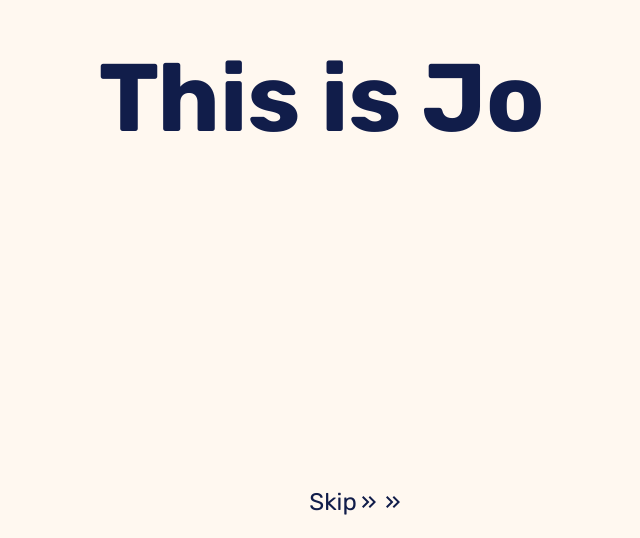
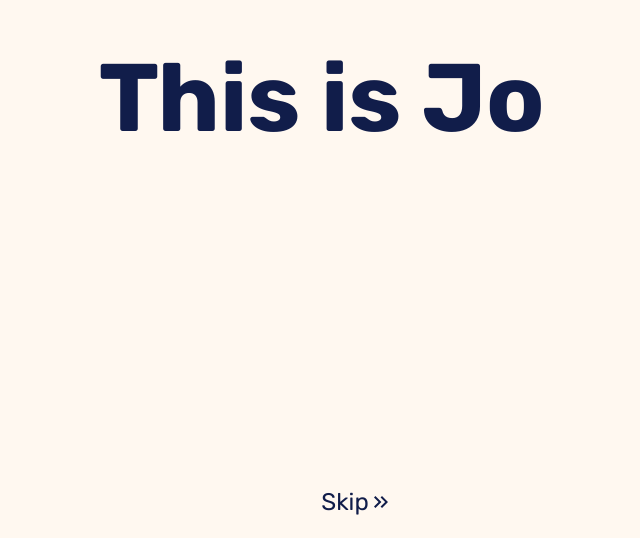
Before and after one commit to Sajojo/myportfolio, a React (Vite) app: page / in a window 1280 px wide. Shown: the part 262-800 px from the top of the page, without its empty margins (283-923 px from the left). Built offline with nearby package versions, Linux system fonts and the light colour scheme.

Commit message:
Fixed splash screen5

```diff
--- a/src/Warm.jsx
+++ b/src/Warm.jsx
@@ -47,7 +47,6 @@ const Warm = () => {
           className="fixed bottom-5 flex text-[#111D4A] flex-row justify-center items-center hover:underline hover:underline-offset-4 hover:cursor-pointer text-1xl sm:text-2xl"
         >
           Skip <MdOutlineKeyboardDoubleArrowRight />
-          <MdOutlineKeyboardDoubleArrowRight />
         </button>
       </motion.div>
       <div className="bg-[#1E1E24] h-screen w-screen fixed top-0 z-10"></div>
```
